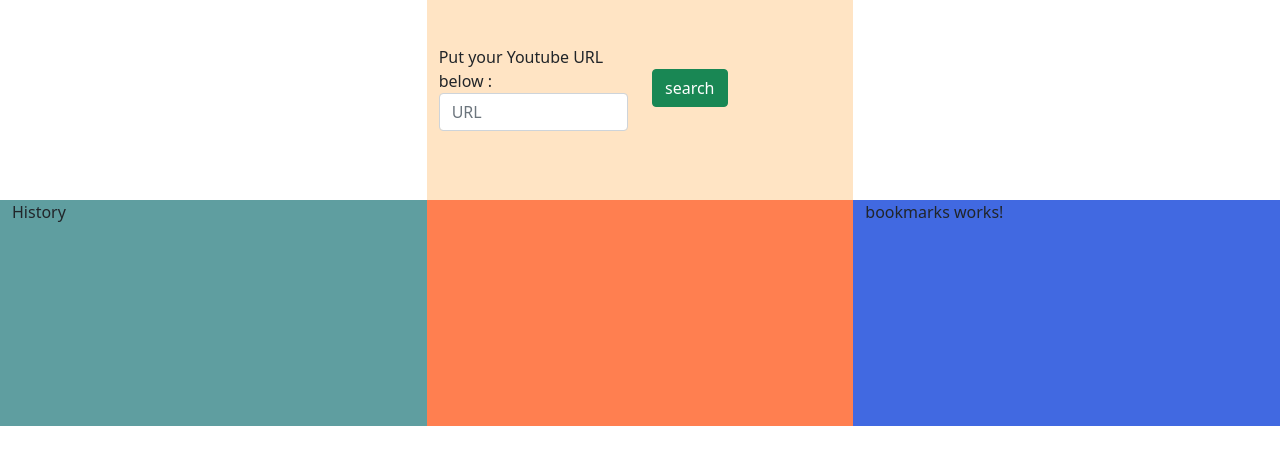
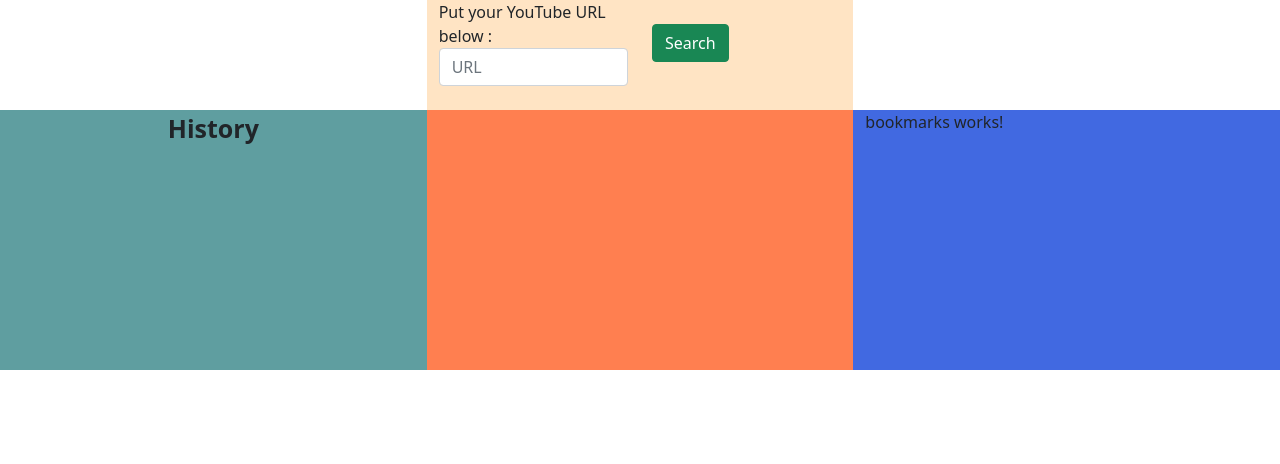
Before and after one commit to MartinGbz/ReliefAppTest, an Angular app: page / in a window 1280 px wide. Shown: the top 464 px of the page. Built offline with nearby package versions, Linux system fonts and the light colour scheme.

Commit message:
fixing style problems

```diff
--- a/src/app/app.component.html
+++ b/src/app/app.component.html
@@ -2,8 +2,8 @@
   <div class="row">
     <div class="col-md-4">
     </div>
-    <div class="col-md-4" style="background-color: bisque; height: 200px">
-      <div class="row align-content-center" style="height: 200px">
+    <div class="col-md-4" style="background-color: bisque;">
+      <div class="row align-content-center">
         <app-search-bar #barComponent placeholder="URL" (deselectItemsEvent)="historyComponent.deSelectAllItems()" (myEvent)="video.setUrl('search')"></app-search-bar>
       </div>
     </div>
--- a/src/app/history/history.component.html
+++ b/src/app/history/history.component.html
@@ -1,5 +1,4 @@
-<label>History</label>
-
-<div class="list-group" id="list">
-  <button class="list-group-item list-group-item-action" *ngFor="let h of history.reverse()" [textContent]="h" (click)="onItem($event)"></button>
+<label style="text-align: center; display: block; height: 50px; font-size: 25px; font-weight: bold">History</label>
+<div class="list-group" id="list" style="height: 200px">
+    <button class="list-group-item list-group-item-action" *ngFor="let h of history.reverse()" [textContent]="h" (click)="onItem($event)"></button>
 </div>
--- a/src/app/search-bar/search-bar.component.html
+++ b/src/app/search-bar/search-bar.component.html
@@ -1,10 +1,10 @@
 <div class="row">
     <div class="col-md-6">
-      <label for="inputSearch">Put your Youtube URL below :</label>
+      <label for="inputSearch">Put your YouTube URL below :</label>
       <input type="text" id="inputSearch" class="form-control" placeholder="{{placeholder}}" [(ngModel)]="searchContent"/>
     </div>
     <div class="col-md-6 align-self-center">
-      <button class="btn btn-success"  (click)="onSearch()">search</button>
+      <button class="btn btn-success"  (click)="onSearch()">Search</button>
     </div>
 </div>
-<label id="label"></label>
+<label id="label" style="color: #e55353; font-weight: bold"></label>
```
